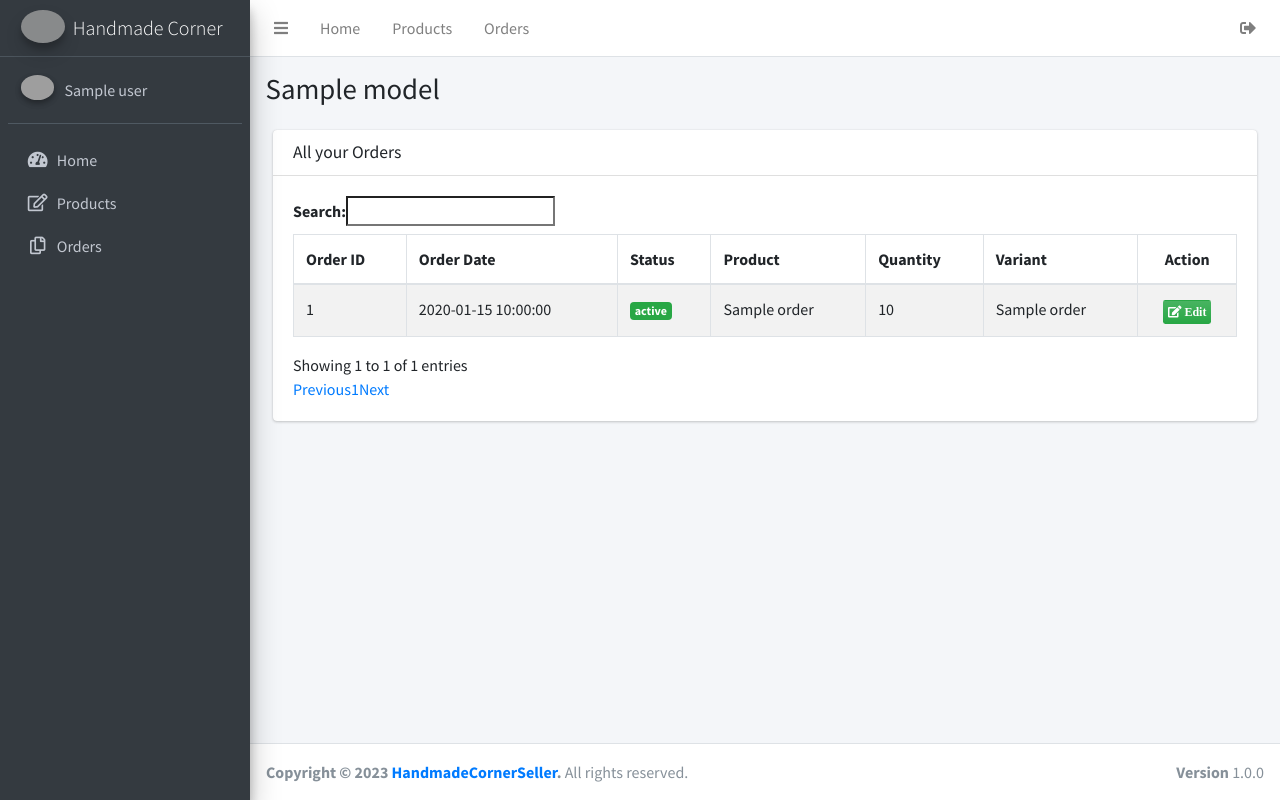
After one commit to tarekkanon/HandmadeCornerSellers, a Flask app: template website/templates/Orders/OrdersTable.html in a window 1280 px wide. The commit adds this page. Run offline with Flask 3, Linux system fonts and the light colour scheme; the template is opened without the code that fills it: most values are stand-ins (such as "Sample title", 1, 10 or a date in 2020); some libraries are stand-ins or nearby versions; grey boxes are pictures that could not be loaded.

Commit message:
building orders module

```diff
--- a/website/ExternalAPI/EndpointAPI.py
+++ b/website/ExternalAPI/EndpointAPI.py
@@ -20,7 +20,8 @@ class EndpointURLs(Enum):
     """
         Orders endpoint urls
     """
-    ORDERS = "orders/"
+    ORDERS = "orders"
+    ORDERS_LINE = "orders/order_line"
 
     """
         Products endpoint urls
--- a/website/Products/ProductsHandler.py
+++ b/website/Products/ProductsHandler.py
@@ -1,6 +1,5 @@
-from flask import Blueprint, render_template, request, redirect, url_for, flash, jsonify
+from flask import Blueprint, render_template, request, redirect, url_for, flash
 from flask_login import login_required, current_user
-import json
 from ..ExternalAPI.EndpointAPI import EndpointBuilder, EndpointURLs
 from ..ExternalAPI.APIHandller import CallAPI
 
--- /dev/null
+++ b/website/templates/Orders/OrdersTable.html
@@ -0,0 +1,145 @@
+{% extends "./seller_panel.html" %} {% block title %}Handmade Corner | {{
+model.user.store_name }} | Orders{% endblock %} {% block content %}
+<div class="col-12">
+  <div class="card">
+    <div class="card-header">
+      <h3 class="card-title">All your Orders</h3>
+    </div>
+    <!-- /.card-header -->
+    <div class="card-body">
+      <div id="orderstable_wrapper" class="dataTables_wrapper dt-bootstrap4">
+        <div class="row">
+          <div class="col-sm-12">
+            <table
+              id="orderstable"
+              class="table table-bordered table-striped dataTable dtr-inline"
+              aria-describedby="orderstable_info"
+            >
+              <thead>
+                <tr>
+                  <th
+                    class="sorting"
+                    tabindex="0"
+                    aria-controls="orderstable"
+                    rowspan="1"
+                    aria-label="Order ID: activate to sort column descending"
+                  >
+                    Order ID
+                  </th>
+                  <th
+                    class="sorting"
+                    tabindex="0"
+                    aria-controls="orderstable"
+                    rowspan="1"
+                    aria-label="Order Date: activate to sort column descending"
+                  >
+                    Order Date
+                  </th>
+
+                  <th
+                    class="sorting"
+                    tabindex="0"
+                    aria-controls="orderstable"
+                    rowspan="1"
+                    aria-label="Order Status: activate to sort column descending"
+                  >
+                    Status
+                  </th>
+
+                  <th
+                    class="sorting"
+                    tabindex="0"
+                    aria-controls="orderstable"
+                    rowspan="1"
+                    aria-label="Product Name: activate to sort column descending"
+                  >
+                    Product
+                  </th>
+
+                  <th
+                    class="sorting"
+                    tabindex="0"
+                    aria-controls="orderstable"
+                    rowspan="1"
+                    aria-label="Quantity: activate to sort column descending"
+                  >
+                    Quantity
+                  </th>
+
+                  <th
+                    class="sorting"
+                    tabindex="0"
+                    aria-controls="orderstable"
+                    rowspan="1"
+                    aria-label="Variant Name: activate to sort column descending"
+                  >
+                    Variant
+                  </th>
+
+                  <th
+                    class="text-center"
+                    tabindex="0"
+                    aria-controls="orderstable"
+                    rowspan="1"
+                  >
+                    Action
+                  </th>
+                </tr>
+              </thead>
+              <tbody>
+                {% for order in model.orders_list %}
+                <tr
+                  class="{% if loop.index % 2 == 0 %} even {% else %} odd {% endif %}"
+                >
+                  <td class="sorting_1 dtr-control">{{ order.OrderId }}</td>
+                  <td>{{ order.OrderDate }}</td>
+                  <td>
+                    <span class="badge bg-success"
+                      >{{ order.OrderStatus }}</span
+                    >
+                  </td>
+                  <td>{{ order.ProductName }}</td>
+                  <td>{{ order.Quantity }}</td>
+                  <td>{{ order.ProductVariantName }}</td>
+                  <td class="text-center">
+                    <div class="btn-group">
+                      <form
+                        action="{{ url_for('orders.order_line_details', order_line_edit=order.OrderLineId) }}"
+                        method="GET"
+                      >
+                        <button
+                          type="submit"
+                          class="btn bg-gradient-success btn-xs"
+                        >
+                          <i class="fa fa-edit"> Edit</i>
+                        </button>
+                      </form>
+                    </div>
+                  </td>
+                </tr>
+                {% endfor %}
+              </tbody>
+            </table>
+          </div>
+        </div>
+      </div>
+    </div>
+    <!-- /.card-body -->
+  </div>
+</div>
+{% endblock content %} {% block jsforpage %}
+<script>
+  $(function () {
+    $("#orderstable")
+      .DataTable({
+        responsive: true,
+        lengthChange: false,
+        autoWidth: false,
+        buttons: ["copy", "csv", "excel", "pdf", "print", "colvis"],
+      })
+      .buttons()
+      .container()
+      .appendTo("#orderstable_wrapper .col-md-6:eq(0)");
+  });
+</script>
+{% endblock jsforpage %}
--- a/website/templates/Products/ProductsTable.html
+++ b/website/templates/Products/ProductsTable.html
@@ -259,7 +259,7 @@ model.user.store_name }} | Products{% endblock %} {% block content %}
         responsive: true,
         lengthChange: false,
         autoWidth: false,
-        buttons: ["copy", "csv", "excel", "pdf", "print", "colvis", "add"],
+        buttons: ["copy", "csv", "excel", "pdf", "print", "colvis"],
       })
       .buttons()
       .container()
--- a/website/templates/seller_panel.html
+++ b/website/templates/seller_panel.html
@@ -100,10 +100,12 @@
             <a href="{{url_for('auth.login')}}" class="nav-link">Home</a>
           </li>
           <li class="nav-item d-none d-sm-inline-block">
-            <a href="#" class="nav-link">Products</a>
+            <a href="{{url_for('products.home')}}" class="nav-link">Products</a>
           </li>
           <li class="nav-item d-none d-sm-inline-block">
-            <a href="#" class="nav-link">Orders</a>
+            <a href="{{url_for('orders.seller_orders')}}" class="nav-link"
+              >Orders</a
+            >
           </li>
         </ul>
         <!-- Right navbar links -->
@@ -169,7 +171,7 @@
 
               <li class="nav-item">
                 <a
-                  href="#"
+                  href="{{url_for('products.home')}}"
                   class="nav-link {% if model.page.products %}active{% endif %}"
                 >
                   <i class="nav-icon far fa-edit"></i>
@@ -179,7 +181,7 @@
 
               <li class="nav-item">
                 <a
-                  href="#"
+                  href="{{url_for('orders.seller_orders')}}"
                   class="nav-link {% if model.page.orders %}active{% endif %}"
                 >
                   <i class="nav-icon far fa-copy"></i>
```
Also changed, not shown: website/Orders/OrdersHandler.py (added, +84 -0 lines), website/__init__.py (+15 -11 lines), website/templates/Orders/OrderDetails.html (added, +21 -0 lines).
